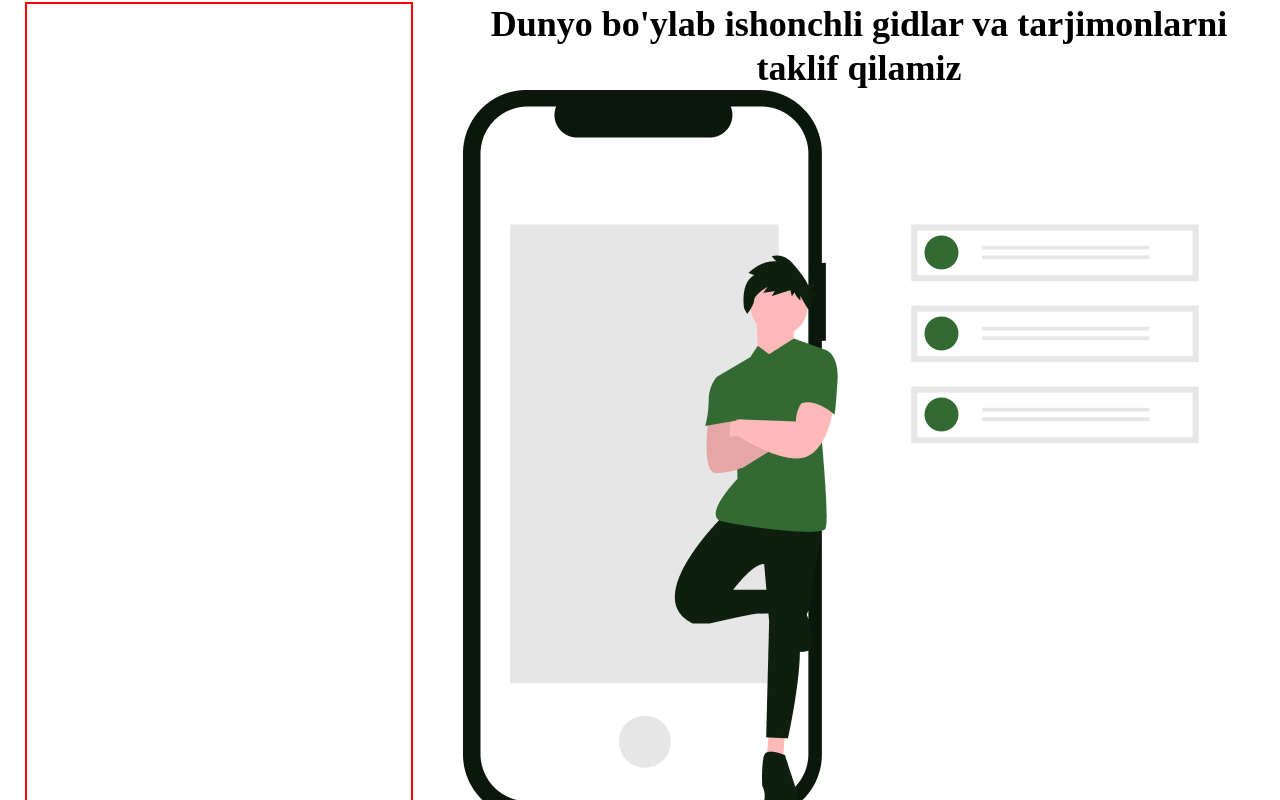
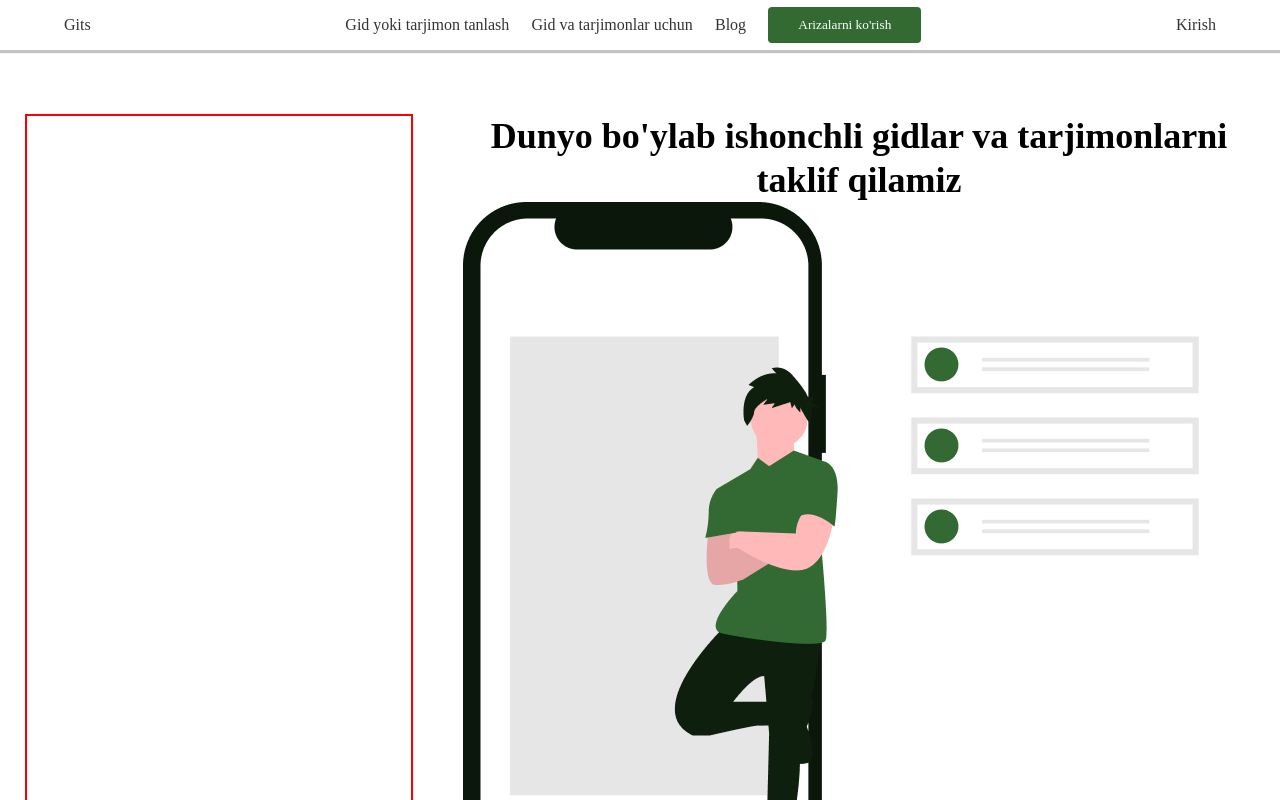
Before and after one commit to Abdurahmon7711/textdata, a React (Create React App) app: page /authorization in a window 1280 px wide. Shown: the top 800 px of the page. Built offline with nearby package versions, Linux system fonts and the light colour scheme.

Commit message:
pull Nur

```diff
--- a/src/App.js
+++ b/src/App.js
@@ -1,6 +1,7 @@
 import React from "react";
 import Authorization from "./pages/authorization/authorization/Authorization";
 import MainPage from "./pages/main/MainPage"
+
 
 
 
--- a/src/pages/authorization/authorization/Authorization.jsx
+++ b/src/pages/authorization/authorization/Authorization.jsx
@@ -1,15 +1,20 @@
 import React from 'react'
 import TabPanel from "../TabPanel/TabPanel"
-
+import Nav from "../../../components/component/Navbar/Nav"
 import "./register.scss"
+import Footer from "../../../components/component/Futter/Futter"
 
 
 function Authorization() {
     return (
-        <div className="container registerPage">
-            <div className="registerBlock mt-10">
-                <TabPanel/>
+        <div>
+            <Nav/>
+            <div className="container registerPage">
+                <div className="registerBlock mt-10">
+                    <TabPanel />
+                </div>
             </div>
+            <Footer/>
         </div>
 
     )
--- a/src/pages/authorization/authorization/register.scss
+++ b/src/pages/authorization/authorization/register.scss
@@ -6,7 +6,7 @@
 .registerBlock {
     position: absolute;
     width: 486px;
-    height: 590px;
+    height: auto;
     left: 30%;
     top: 15%;
     display: flex;
--- a/src/pages/main/MainPage.jsx
+++ b/src/pages/main/MainPage.jsx
@@ -4,12 +4,15 @@ import "./main.scss"
 import phone from "../../assets/Nurlan/img/MainPage/GuyAndPhone.jpg"
 import MenWithPhone from "../../assets/Nurlan/img/MainPage/MenWithPhone.png"
 import GirlWithEarth from "../../assets/Nurlan/img/MainPage/GirlWithEarth.png"
+import TitleBig from "../../components/component/titleBig/Title"
+import Nav from "../../components/component/Navbar/Nav"
+import Footer from "../../components/component/Futter/Futter"
 
 function MainPage() {
     return (
-
+        <div>
+            <Nav />
             <div className="container">
-            {/* <header/> */}
                 <div className='FirstMainBlock'>
                     <div className='BigSearch'>
 
@@ -19,7 +22,7 @@ function MainPage() {
                         <h3 className='TextBig'>Dunyo bo'ylab ishonchli gidlar va tarjimonlarni taklif qilamiz</h3>
                         {/* <TextBig/>*/}
                         <div className="ImgLeftMainBlock">
-                        <img src={phone}/>
+                            <img src={phone} />
                         </div>
                     </div>
                 </div>
@@ -35,13 +38,13 @@ function MainPage() {
                         <button>Gitni tanlash</button>
                     </div>
                     <div className='imgManWithPhone'>
-                    <img src={MenWithPhone}/>
+                        <img src={MenWithPhone} />
                     </div>
                 </div>
 
                 <div className="middleBlockLow">
                     <div className="imgGirlWithEarth">
-                    <img src={GirlWithEarth}/>
+                        <img src={GirlWithEarth} />
                     </div>
                     <div>
                         <h4>Gitlar uchun</h4>
@@ -51,7 +54,8 @@ function MainPage() {
                         <button>Ro‘yhattan o’tish</button>
                     </div>
                 </div>
-            {/* footer/> */}
+            </div>
+            <Footer />
         </div>
     )
 }
--- a/src/pages/main/main.scss
+++ b/src/pages/main/main.scss
@@ -4,6 +4,7 @@
 }
 
 .container {
+    margin-top: 64px;
     .FirstMainBlock {
         display: flex;
         justify-content: space-around;
```
Lines whose indentation alone changed are shown as unchanged.
